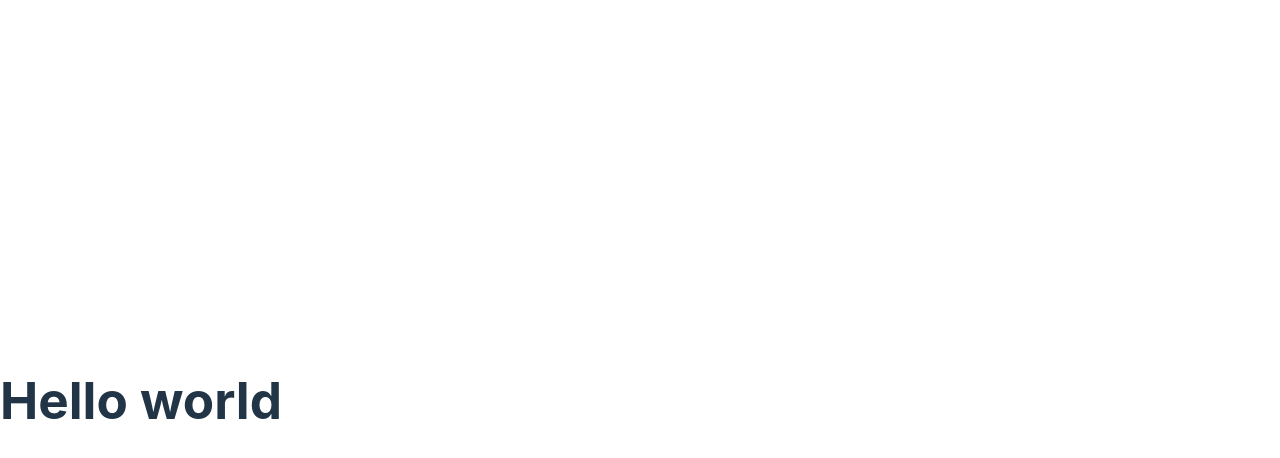
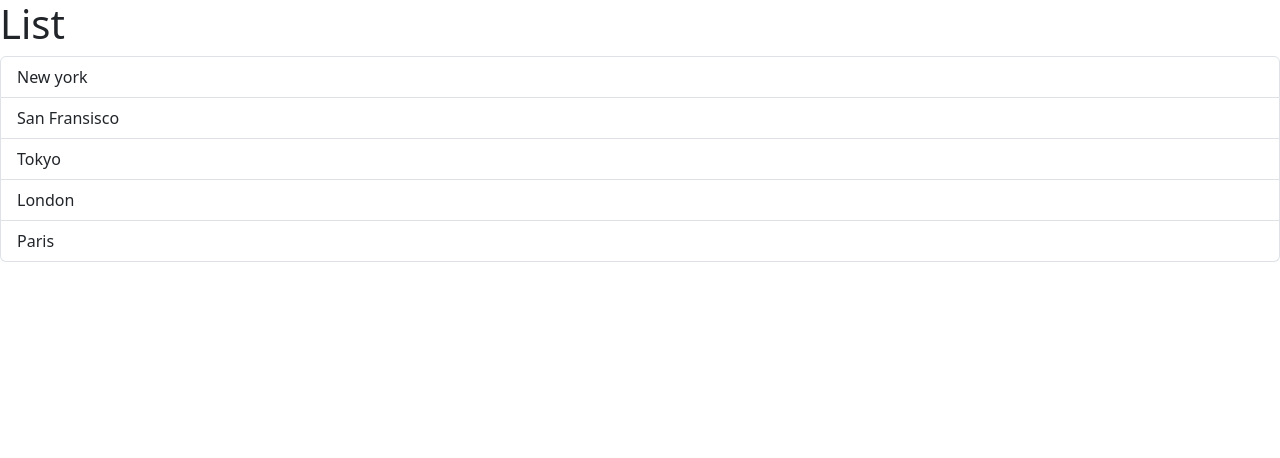
Before and after one commit to meekbronsen/react-app, a React (Vite) app: page / in a window 1280 px wide. Shown: the top 458 px of the page. Built offline with nearby package versions, Linux system fonts and the light colour scheme.

Commit message:
Handling events.

```diff
--- a/src/App.tsx
+++ b/src/App.tsx
@@ -1,7 +1,7 @@
-import Message from './components/Helloworld'
+import ListGroup from './components/ListGroup'
 
 function App(){
-  return <div> <Message/> </div>
+  return <div> <ListGroup/> </div>
 }
 
 export default App;
--- a/src/components/Helloworld.tsx
+++ b/src/components/Helloworld.tsx
@@ -1,6 +1,8 @@
 
 function Message(){
-    return <h1> Hello world</h1>
+    const username: string = "Meekbronsen";
+
+    return <h1> Hello {username}</h1>
 }
 
 export default Message
--- /dev/null
+++ b/src/components/ListGroup.tsx
@@ -0,0 +1,27 @@
+import { MouseEvent } from "react";
+
+function ListGroup() {
+  const items = ["New york", "San Fransisco", "Tokyo", "London", "Paris"];
+
+  // since we are declaring a brand new function, ts compiler does not know the type of the parameter (event), so we need to specify it's datatype
+  const clickHandler = (event: MouseEvent) => console.log(event); // type anototation for typescript
+
+  return (
+    <>
+      <h1>List</h1>
+      <ul className="list-group">
+        {items.map((item) => (
+          <li
+          key={item}
+          className="list-group-item"
+          onClick={clickHandler}>
+            {" "}
+            {item}{" "}
+          </li>
+        ))}
+      </ul>
+    </>
+  );
+}
+
+export default ListGroup;
--- a/src/main.tsx
+++ b/src/main.tsx
@@ -1,7 +1,7 @@
 import React from 'react'
 import ReactDOM from 'react-dom/client'
 import App from './App.tsx'
-import './index.css'
+import 'bootstrap/dist/css/bootstrap.css'
 
 ReactDOM.createRoot(document.getElementById('root')!).render(
   <React.StrictMode>
```
Also changed, not shown: 1 other file (tests, documents, lock files or other folders).
